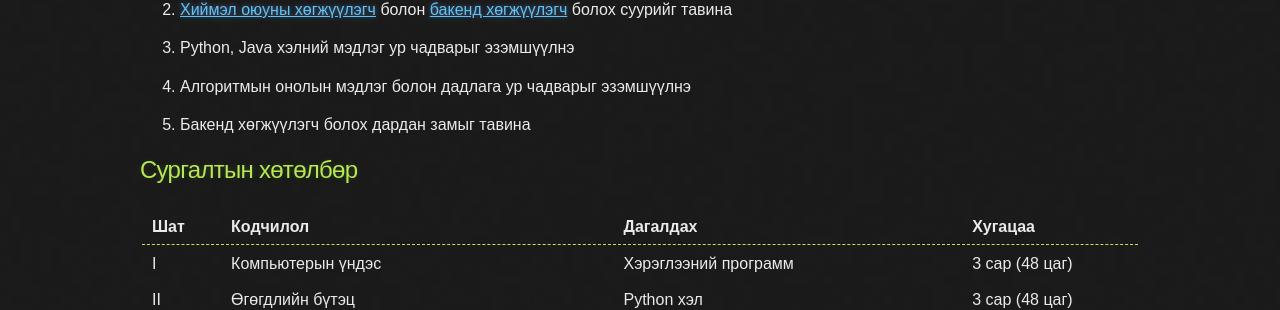
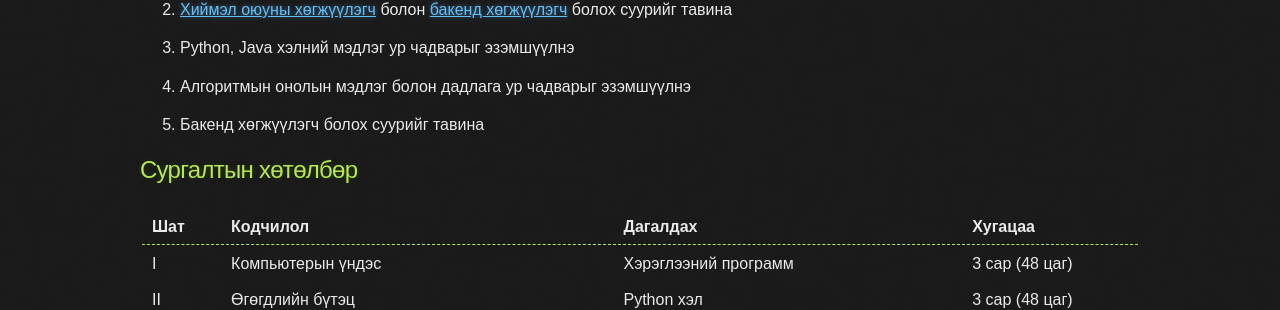
Before and after one commit to ganaatulgaa/corecode, a Jekyll site: the page built from index.md, in a window 1280 px wide. Shown: the part 368-678 px from the top of the page. Built offline with Jekyll 4.4.1, drawn with Linux system fonts in a browser that asks for light colours.

Commit message:
Update index.md

```diff
--- a/index.md
+++ b/index.md
@@ -14,7 +14,7 @@ layout: default
 
 1. Алгоритмын онолын мэдлэг болон дадлага ур чадварыг эзэмшүүлнэ
 
-1. Бакенд хөгжүүлэгч болох дардан замыг тавина
+1. Бакенд хөгжүүлэгч болох суурийг тавина
 
 ## Сургалтын хөтөлбөр
 
```
